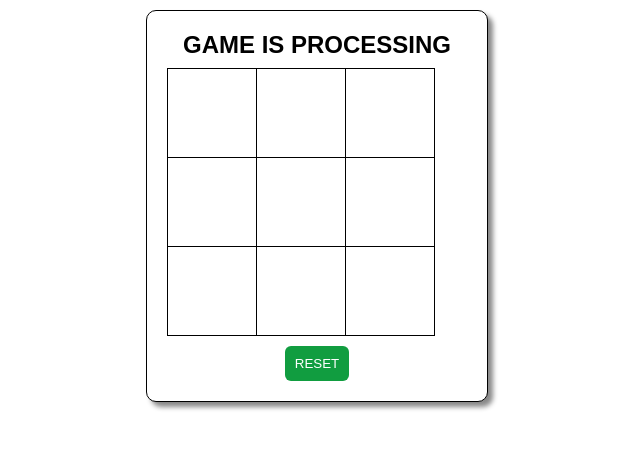
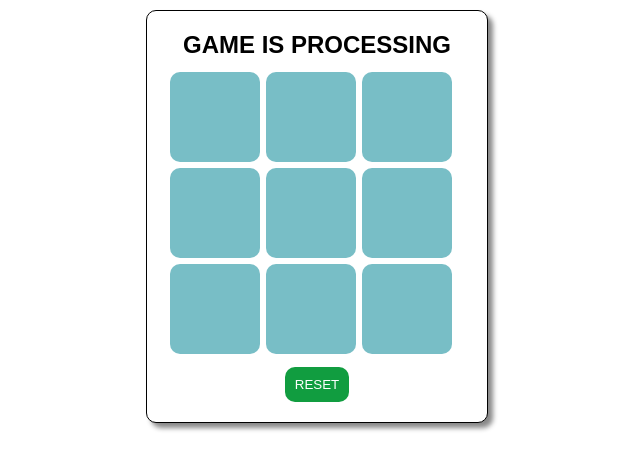
Before and after one commit to ilyag26/TicTacToe-React, a React (Vite) app: page / in a window 1280 px wide. Shown: the top 470 px of the page, without its empty margins (323-963 px from the left). Built offline with nearby package versions, Linux system fonts and the light colour scheme.

Commit message:
added styles

```diff
--- a/src/Field.jsx
+++ b/src/Field.jsx
@@ -2,9 +2,9 @@
 import { useState } from 'react';
 import {checkWinning,getRandomInt} from './Logic';
 
-function Table({value, clickAction}){
+function Table({value, clickAction, id}){
   return (
-    <button className="square" onClick={clickAction}>
+    <button id={id} className="square" onClick={clickAction}>
       {value}
     </button>
   );
@@ -34,7 +34,6 @@ function Field(){
 
   let status = checkWinning(arrayField.slice(), Player1, Player2, pos1)
   let progres;
-  console.log(rounds)
   if(status == Player1 || status == Player2){
     progres = 'WINNER IS ' + status;
     block = true;
@@ -60,11 +59,13 @@ function Field(){
       }
     }
     let step = getRandomInt(0,array.length-1);
+    document.getElementById(array[step]).style.backgroundColor = '#ECAE4F'
     nextSquares[array[step]] = Player2;
     changeField(nextSquares);
   }
 
   function playerStep(nextSquares, i) {
+    document.getElementById(i).style.backgroundColor = '#DC695A'
     nextSquares[i] = Player1;
     changeField(nextSquares);
     changeRouds(rounds+1)
@@ -74,6 +75,9 @@ function Field(){
     block = false;
     changeField(Array(9).fill(null))
     changeRouds(1)
+    for(let i = 0; i<=8; i++){
+      document.getElementById(i).style.backgroundColor = '#78BEC6'
+    }
   }
 
   return(
@@ -82,19 +86,19 @@ function Field(){
         <h2 className="title-card">{progres}</h2>
           <div className="field">
             <div className="row">
-            <Table value={arrayField[0]} clickAction={() => clickAction(0)}/>
-            <Table value={arrayField[1]} clickAction={() => clickAction(1)}/>
-            <Table value={arrayField[2]} clickAction={() => clickAction(2)}/>
+            <Table id={0} value={arrayField[0]} clickAction={() => clickAction(0)}/>
+            <Table id={1} value={arrayField[1]} clickAction={() => clickAction(1)}/>
+            <Table id={2} value={arrayField[2]} clickAction={() => clickAction(2)}/>
             </div>
             <div className="row">
-            <Table value={arrayField[3]} clickAction={() => clickAction(3)}/>
-            <Table value={arrayField[4]} clickAction={() => clickAction(4)}/>
-            <Table value={arrayField[5]} clickAction={() => clickAction(5)}/>
+            <Table id={3} value={arrayField[3]} clickAction={() => clickAction(3)}/>
+            <Table id={4} value={arrayField[4]} clickAction={() => clickAction(4)}/>
+            <Table id={5} value={arrayField[5]} clickAction={() => clickAction(5)}/>
             </div>
             <div className="row">
-            <Table value={arrayField[6]} clickAction={() => clickAction(6)}/>
-            <Table value={arrayField[7]} clickAction={() => clickAction(7)}/>
-            <Table value={arrayField[8]} clickAction={() => clickAction(8)}/>
+            <Table id={6} value={arrayField[6]} clickAction={() => clickAction(6)}/>
+            <Table id={7}value={arrayField[7]} clickAction={() => clickAction(7)}/>
+            <Table id={8} value={arrayField[8]} clickAction={() => clickAction(8)}/>
             </div>
           </div>
           {reset}
--- a/src/styles/styles.css
+++ b/src/styles/styles.css
@@ -15,14 +15,16 @@
 }
 
 .square{
-    background: #fff;
-    border: 1px solid #000000;
+    background: #78BEC6;
+    border: none;
     float: left;
     height: 90px;
     width: 90px;
-    margin-right: -1px;
-    margin-top: -1px;
     font-size: 30px;
+    color:#fff;
+    text-shadow: 1px 3px 4px #000;
+    border-radius: 10px;
+    margin: 3px;
 }
 
 .row{
@@ -39,5 +41,5 @@
     background-color: #119D40;
     color: #fff;
     padding: 10px;
-    border-radius: 6px;
+    border-radius: 10px;
 }
```
